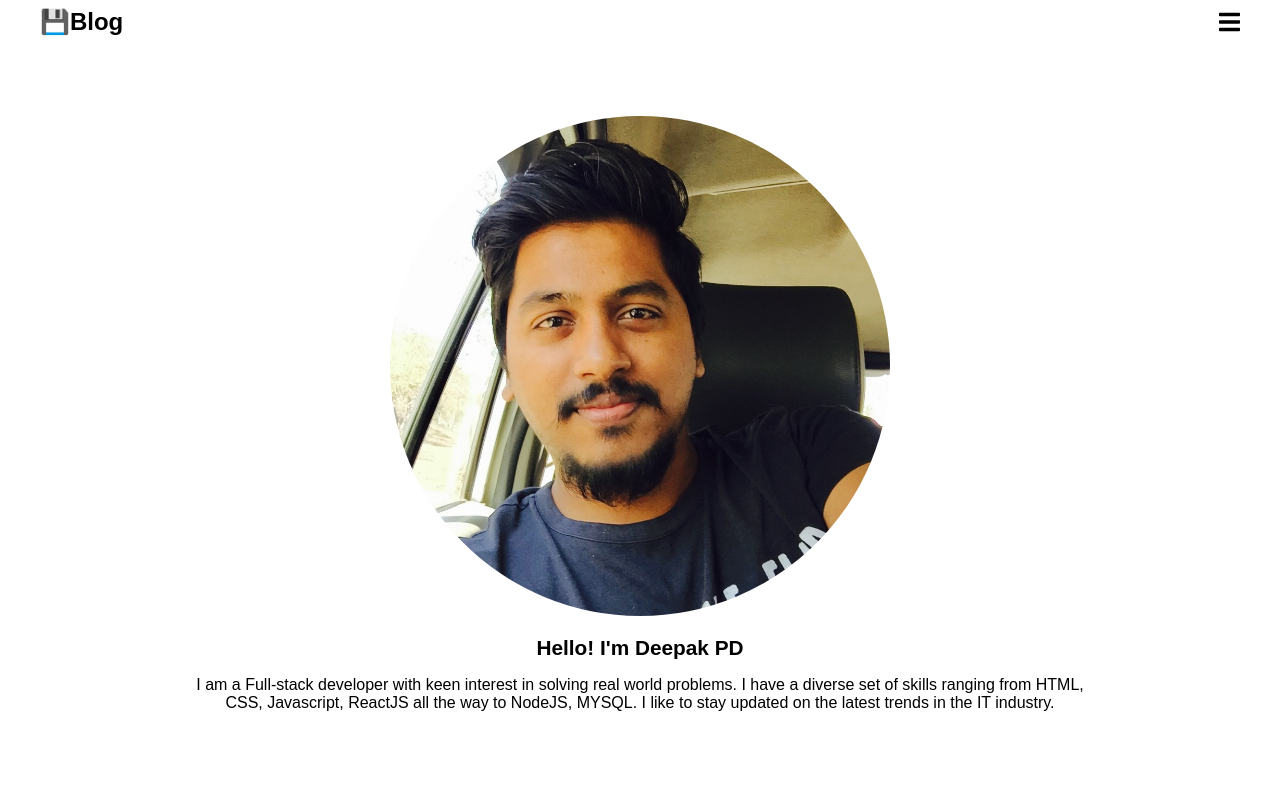
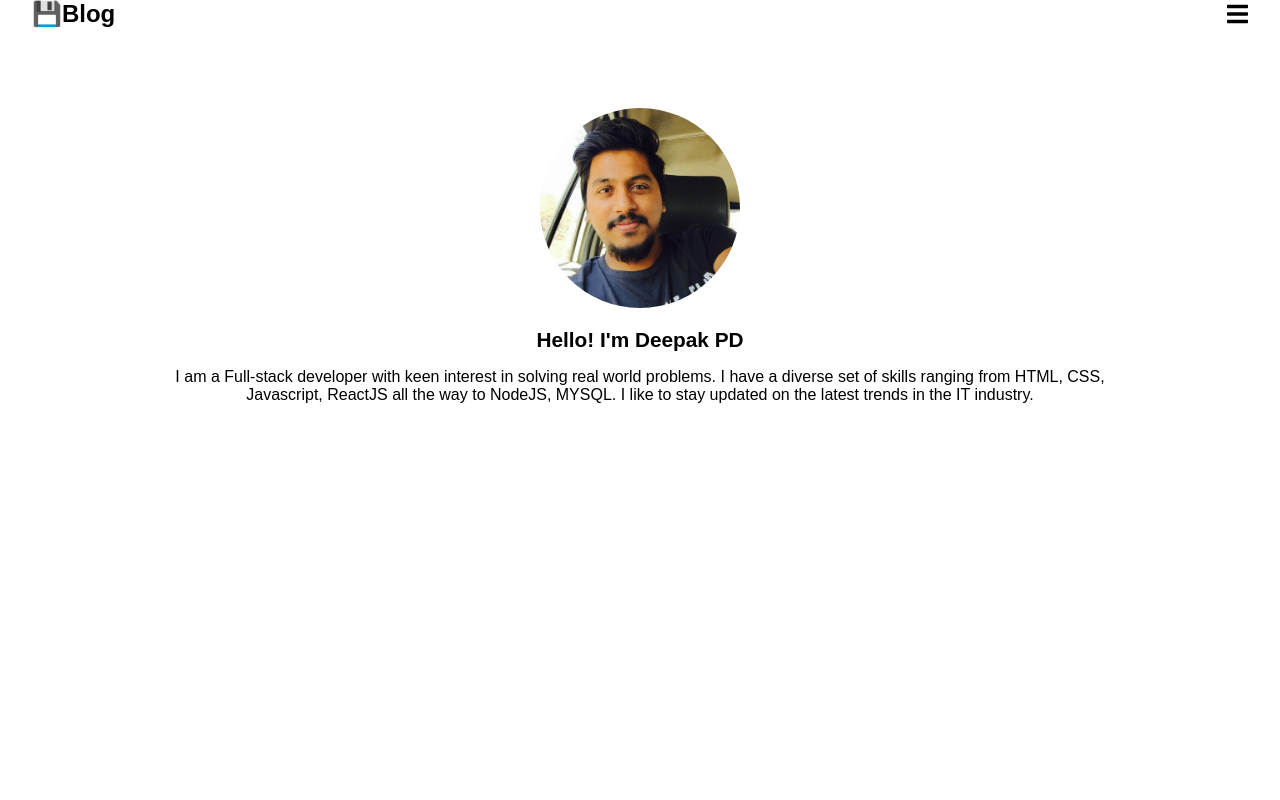
Before and after one commit to odin47/blog-deepak, a Next.js app: page / in a window 1280 px wide. Shown: the top 800 px of the page. Built offline with nearby package versions, Linux system fonts and the light colour scheme.

Commit message:
Changed the size of Avatar image component

```diff
--- a/components/Avatar/Avatar.js
+++ b/components/Avatar/Avatar.js
@@ -7,8 +7,8 @@ export default function Avatar() {
 				className={styles.avatarContainer}
 				src="/images/avatar.JPG"
 				alt="Avatar"
-				width={500}
-				height={500}
+				width={200}
+				height={200}
 			/>
 		</div>
 	);
--- a/styles/global.scss
+++ b/styles/global.scss
@@ -1,5 +1,10 @@
 @import './variables';
 
+* {
+	box-sizing: border-box;
+	padding: 0;
+	margin: 0;
+}
 html,
 body {
 	font-family: 'Segoe UI Regular', sans-serif;
```
